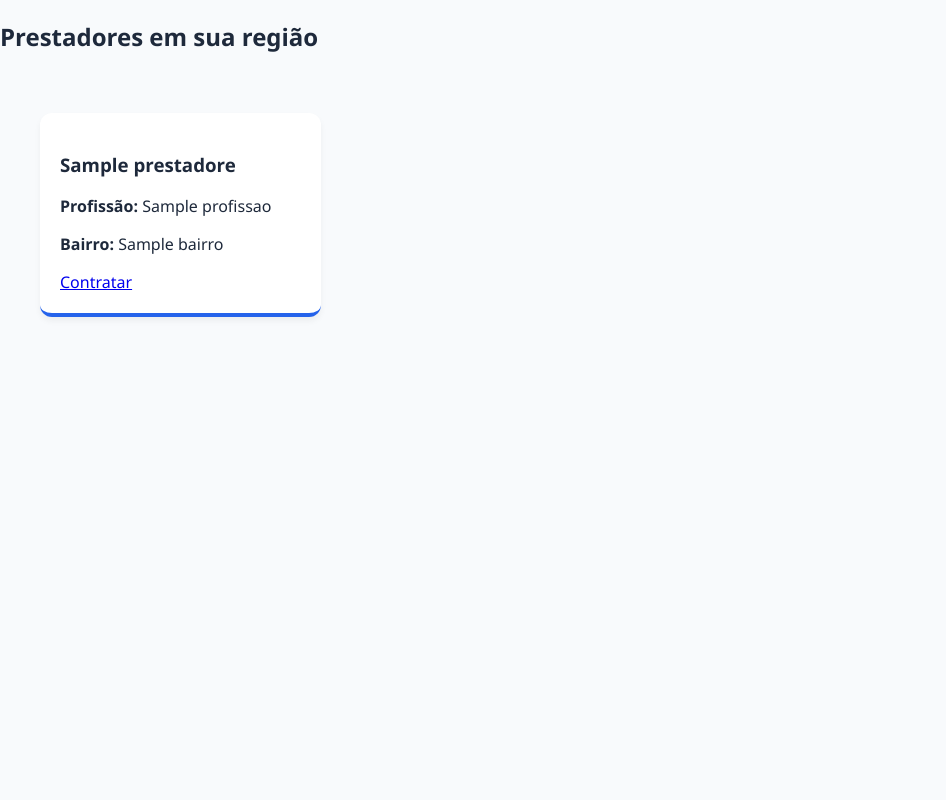
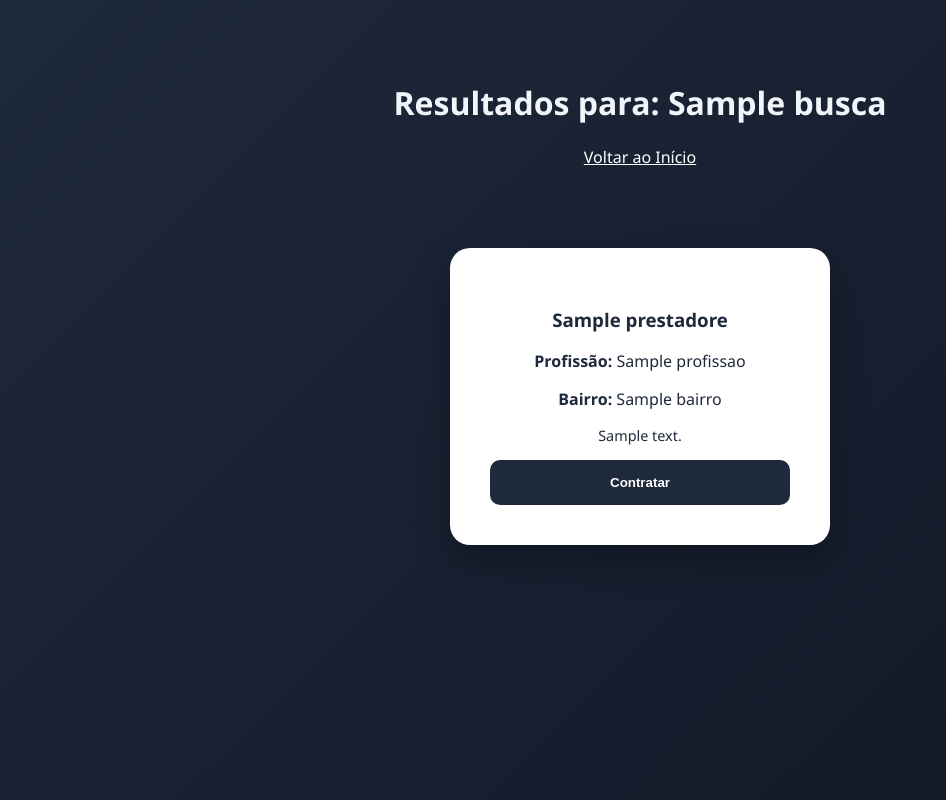
Before and after one commit to jonasmateus-ui/SITE-DE-CADASTRO-DE-PRESTADORES, a Flask app: template templates/resultados.html in a window 1280 px wide. Shown: the whole page, without its empty margins (0-946 px from the left). Run offline with Flask 3, Linux system fonts and the light colour scheme; the template is opened without the code that fills it: most values are stand-ins (such as "Sample title", 1, 10 or a date in 2020).

```diff
--- a/app.py
+++ b/app.py
@@ -6,7 +6,7 @@ app = Flask(__name__)
 app.secret_key = 'ads_unicid_projeto'
 
 # CONFIGURAÇÃO DO TOBIAS (IA)
-CHAVE_IA = "AIzaSyBQbi2tl15wUq7rEALxGe0RXNGCelUeWF8" # Sua chave atualizada
+CHAVE_IA = "AIzaSyBQbi2tl15wUq7rEALxGe0RXNGCelUeWF8"
 genai.configure(api_key=CHAVE_IA)
 
 DB_PATH = "dados.db"
@@ -14,12 +14,10 @@ DB_PATH = "dados.db"
 def init_db():
     conn = sqlite3.connect(DB_PATH)
     cursor = conn.cursor()
-    # Tabela unificada para manter seu banco organizado
+    # Tabela unificada para prestadores
     cursor.execute('''CREATE TABLE IF NOT EXISTS prestadores (
-        id INTEGER PRIMARY KEY AUTOINCREMENT, nome TEXT, email TEXT, senha TEXT,
-        contato TEXT, profissao TEXT, bairro TEXT, raio INTEGER, bio TEXT)''')
-    cursor.execute('''CREATE TABLE IF NOT EXISTS clientes (
-        id INTEGER PRIMARY KEY AUTOINCREMENT, nome TEXT, email TEXT, senha TEXT)''')
+        id INTEGER PRIMARY KEY AUTOINCREMENT,
+        nome TEXT, profissao TEXT, bairro TEXT, bio TEXT)''')
     conn.commit()
     conn.close()
 
@@ -39,17 +37,19 @@ def pesquisar():
     cursor.execute(query, (f'%{busca}%', f'%{busca}%', f'%{busca}%'))
     prestadores = cursor.fetchall()
     conn.close()
-    return render_template("resultados.html", prestadores=prestadores)
+    return render_template("resultados.html", prestadores=prestadores, busca=busca)
 
-@app.route('/salvar_prestador', methods=['POST'])
-def salvar_prestador():
-    # Coleta os dados do seu formulário original
-    dados = (request.form.get('nome'), request.form.get('email'), request.form.get('senha'),
-             request.form.get('contato'), request.form.get('profissao'),
-             request.form.get('bairro'), request.form.get('raio'), request.form.get('bio'))
+@app.route('/cadastrar', methods=['POST'])
+def cadastrar():
+    nome = request.form.get('nome')
+    profissao = request.form.get('profissao')
+    bairro = request.form.get('bairro')
+    bio = request.form.get('bio')
+
     conn = sqlite3.connect(DB_PATH)
     cursor = conn.cursor()
-    cursor.execute('INSERT INTO prestadores (nome,email,senha,contato,profissao,bairro,raio,bio) VALUES (?,?,?,?,?,?,?,?)', dados)
+    cursor.execute('INSERT INTO prestadores (nome, profissao, bairro, bio) VALUES (?, ?, ?, ?)',
+                   (nome, profissao, bairro, bio))
     conn.commit()
     conn.close()
     return redirect(url_for('index'))
--- a/static/style.css
+++ b/static/style.css
@@ -1,120 +1,85 @@
-/* Configurações Gerais */
-:root {
-    --primary: #2563eb;
-    --secondary: #7c3aed;
-    --bg: #f8fafc;
-    --text: #1e293b;
-}
-
 body {
-    font-family: 'Segoe UI', Tahoma, Geneva, Verdana, sans-serif;
-    background-color: var(--bg);
-    color: var(--text);
+    font-family: 'Segoe UI', sans-serif;
+    background: linear-gradient(135deg, #1e293b, #111827);
+    color: #f1f5f9;
     margin: 0;
     display: flex;
     flex-direction: column;
     min-height: 100vh;
 }
 
-/* Tela Inicial (Hero) */
-.hero {
+header {
     text-align: center;
-    padding: 100px 20px;
-    background: linear-gradient(135deg, var(--primary), var(--secondary));
-    color: white;
+    padding: 60px 20px;
 }
 
-.opcoes-acesso {
+.container {
     display: flex;
-    gap: 20px;
+    gap: 30px;
     justify-content: center;
-    margin-top: 30px;
+    padding: 20px;
+    flex-wrap: wrap;
 }
 
-.btn-principal, .btn-secundario {
-    padding: 15px 30px;
-    border-radius: 50px;
-    text-decoration: none;
-    font-weight: bold;
-    transition: transform 0.2s;
+/* CARDS BRANCOS ORIGINAIS */
+.card {
+    background: white;
+    color: #1e293b;
+    padding: 40px;
+    border-radius: 20px;
+    box-shadow: 0 15px 35px rgba(0,0,0,0.3);
+    width: 450px;
+    text-align: center;
+    transition: transform 0.3s ease, box-shadow 0.3s ease; /* EFEITO PEDIDO */
 }
 
-.btn-principal { background: white; color: var(--primary); }
-.btn-secundario { background: rgba(255,255,255,0.2); color: white; border: 1px solid white; }
+.card:hover {
+    transform: translateY(-15px); /* MOVIMENTO AO PASSAR O MOUSE */
+    box-shadow: 0 25px 50px rgba(0,0,0,0.4);
+}
 
-.btn-principal:hover, .btn-secundario:hover { transform: scale(1.05); }
+input, textarea {
+    width: 100%;
+    padding: 15px;
+    margin: 10px 0;
+    border: 1px solid #cbd5e1;
+    border-radius: 10px;
+    box-sizing: border-box;
+}
 
-/* Chat do Tobias (Moderno) */
-.chat-container {
+.btn-pesquisar {
+    background-color: #1e293b;
+    color: white;
+    width: 100%;
+    padding: 15px;
+    border: none;
+    border-radius: 10px;
+    font-weight: bold;
+    cursor: pointer;
+}
+
+.btn-salvar {
+    background-color: #ef4444;
+    color: white;
+    width: 100%;
+    padding: 15px;
+    border: none;
+    border-radius: 10px;
+    font-weight: bold;
+    cursor: pointer;
+    margin-bottom: 10px;
+}
+
+/* Chat Tobias Flutuante */
+#tobias-box {
     position: fixed;
     bottom: 20px;
     right: 20px;
-    width: 320px;
     background: white;
+    padding: 15px;
     border-radius: 15px;
-    box-shadow: 0 10px 25px rgba(0,0,0,0.2);
+    color: #1e293b;
+    box-shadow: 0 10px 20px rgba(0,0,0,0.3);
     display: flex;
-    flex-direction: column;
-    overflow: hidden;
-    border: 1px solid #e2e8f0;
+    gap: 10px;
 }
-
-.chat-header {
-    background: var(--primary);
-    color: white;
-    padding: 12px;
-    font-weight: bold;
-    text-align: center;
-}
-
-.chat-body {
-    height: 300px;
-    overflow-y: auto;
-    padding: 15px;
-    background: #f1f5f9;
-}
-
-.chat-input {
-    display: flex;
-    padding: 10px;
-    border-top: 1px solid #e2e8f0;
-}
-
-.chat-input input {
-    flex: 1;
-    padding: 8px;
-    border: 1px solid #cbd5e1;
-    border-radius: 5px;
-}
-
-.chat-input button {
-    background: var(--primary);
-    color: white;
-    border: none;
-    padding: 8px 15px;
-    margin-left: 5px;
-    border-radius: 5px;
-    cursor: pointer;
-}
-
-/* Cards de Resultados que se mexem */
-.lista-grids {
-    display: grid;
-    grid-template-columns: repeat(auto-fill, minmax(280px, 1fr));
-    gap: 25px;
-    padding: 40px;
-}
-
-.prestador-card {
-    background: white;
-    padding: 20px;
-    border-radius: 12px;
-    box-shadow: 0 4px 6px rgba(0,0,0,0.05);
-    transition: all 0.3s ease;
-    border-bottom: 4px solid var(--primary);
-}
-
-.prestador-card:hover {
-    transform: translateY(-10px);
-    box-shadow: 0 20px 25px rgba(0,0,0,0.1);
-}
--- a/templates/resultados.html
+++ b/templates/resultados.html
@@ -2,22 +2,26 @@
 <html lang="pt-br">
 <head>
     <meta charset="UTF-8">
-    <title>Resultados</title>
+    <title>Resultados da Busca</title>
     <link rel="stylesheet" href="{{ url_for('static', filename='style.css') }}">
 </head>
 <body>
+    <header>
+        <h1>Resultados para: {{ busca }}</h1>
+        <a href="/" style="color: white;">Voltar ao Início</a>
+    </header>
     <div class="container">
-        <h2>Prestadores em sua região</h2>
-        <div class="lista-grids">
-            {% for p in prestadores %}
-            <div class="prestador-card">
-                <h3>{{ p.nome }}</h3>
-                <p><b>Profissão:</b> {{ p.profissao }}</p>
-                <p><b>Bairro:</b> {{ p.bairro }}</p>
-                <a href="/contratar/{{ p.id }}" class="btn-salvar">Contratar</a>
-            </div>
-            {% endfor %}
+        {% for p in prestadores %}
+        <div class="card" style="width: 300px; margin-bottom: 20px;">
+            <h3>{{ p.nome }}</h3>
+            <p><b>Profissão:</b> {{ p.profissao }}</p>
+            <p><b>Bairro:</b> {{ p.bairro }}</p>
+            <p style="font-size: 0.9em;">{{ p.bio }}</p>
+            <button class="btn-pesquisar">Contratar</button>
         </div>
+        {% else %}
+        <p>Nenhum profissional encontrado.</p>
+        {% endfor %}
     </div>
 </body>
 </html>
```
Also changed, not shown: templates/index.html (+48 -3 lines).
